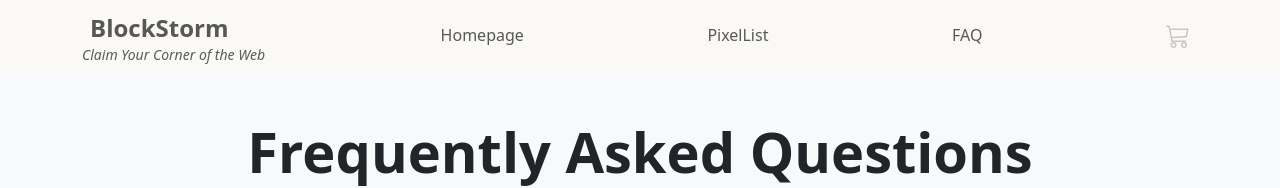
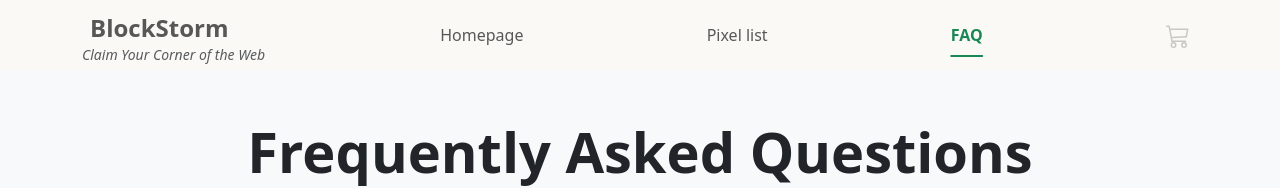
Before and after one commit to assinshells/pixel, a React (Vite) app in the folder app/: page /faq in a window 1280 px wide. Shown: the top 188 px of the page. Built offline with nearby package versions, Linux system fonts and the light colour scheme.

Commit message:
modified:   app/src/assets/css/global.css 	modified:   app/src/widgets/Footer/ui/Footer.jsx 	modified:   app/src/widgets/Header/ui/Header.jsx

```diff
--- a/app/src/assets/css/global.css
+++ b/app/src/assets/css/global.css
@@ -11,22 +11,29 @@ body {
   background-color: var(--bs-body-bg);
 }
 
-/* Footer hover effects */
-.hover-link {
-  transition: color 0.2s ease;
+/* Active navigation link styles */
+.nav-link.active {
+  color: #198754 !important;
+  font-weight: 600;
+  position: relative;
 }
 
-.hover-link:hover {
-  color: #198754 !important;
+.nav-link.active::after {
+  content: "";
+  position: absolute;
+  bottom: -2px;
+  left: 50%;
+  transform: translateX(-50%);
+  width: 70%;
+  height: 2px;
+  background-color: #198754;
+  border-radius: 2px;
 }
 
-footer a {
-  transition: all 0.2s ease;
-}
-
-footer a:hover {
-  transform: translateY(-2px);
+/* Hover effect for nav links */
+.nav-link:not(.active):hover {
   color: #198754 !important;
+  transition: color 0.2s ease;
 }
 
 /* Smooth scroll */
--- a/app/src/widgets/Header/ui/Header.jsx
+++ b/app/src/widgets/Header/ui/Header.jsx
@@ -1,17 +1,25 @@
 // src/widgets/Header/ui/Header.jsx
 import React from "react";
-import { Link } from "react-router-dom";
+import { Link, useLocation } from "react-router-dom";
 import { useApp } from "@/app/providers/AppProvider";
 import { formatPrice } from "@/shared/lib/format";
 
 export const Header = ({ onPurchaseClick }) => {
   const { gridModel } = useApp();
+  const location = useLocation();
 
   const navLinks = [
     { label: "Homepage", href: "/" },
-    { label: "PixelList", href: "/pixel-list" },
+    { label: "Pixel list", href: "/pixel-list" },
     { label: "FAQ", href: "/faq" },
   ];
+
+  const isActive = (href) => {
+    if (href === "/") {
+      return location.pathname === "/";
+    }
+    return location.pathname === href;
+  };
 
   return (
     <nav className="navbar navbar-expand-md sticky-top navbar-body-bg">
@@ -76,7 +84,14 @@ export const Header = ({ onPurchaseClick }) => {
               {navLinks.map((link) => (
                 <li key={link.label} className="nav-item">
                   {link.href.startsWith("/") ? (
-                    <Link className="nav-link" to={link.href}>
+                    <Link
+                      className={`nav-link ${
+                        isActive(link.href)
+                          ? "active fw-semibold text-success"
+                          : ""
+                      }`}
+                      to={link.href}
+                    >
                       {link.label}
                     </Link>
                   ) : (
```
Also changed, not shown: app/src/widgets/Footer/ui/Footer.jsx (+0 -94 lines).
